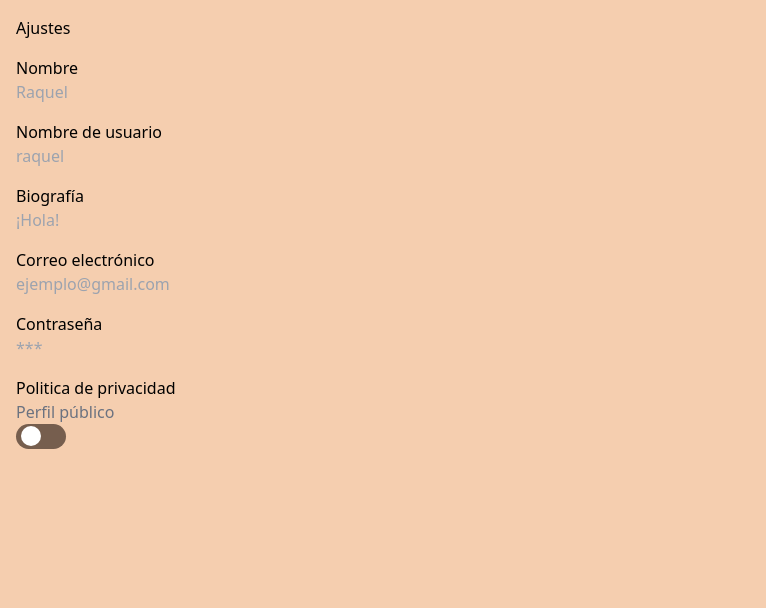
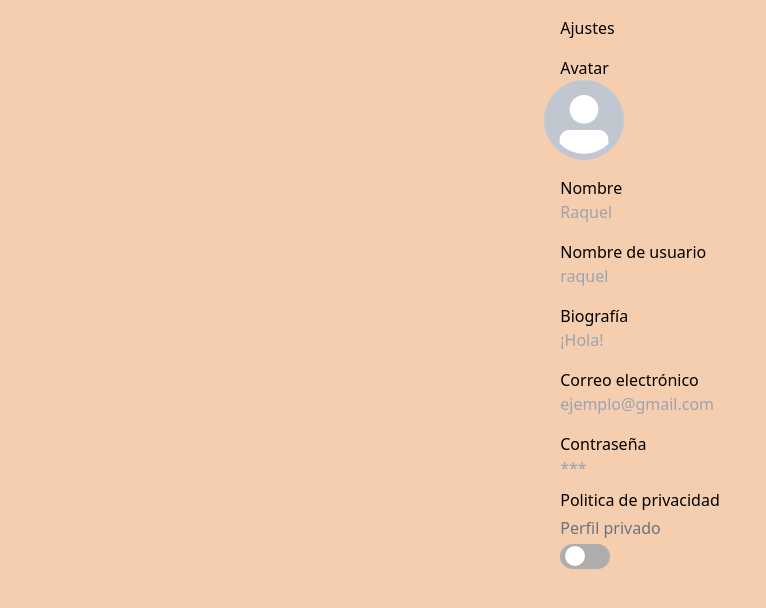
Before and after one commit to RaquelBayas/heyMama_project, a React (Vite) app in the folder frontend/: page /config in a window 1280 px wide. Shown: the top 608 px of the page, without its empty margins (0-766 px from the left). Built offline with nearby package versions, Linux system fonts and the light colour scheme; a web font is replaced by a local one.

Commit message:
added upload avatar

```diff
--- a/frontend/src/components/ToggleSwitch.tsx
+++ b/frontend/src/components/ToggleSwitch.tsx
@@ -11,11 +11,11 @@ export default function ToggleSwitch() {
         if (switchState) {
             label.classList.add('on')
             label.classList.remove('off')
-            privacyState.innerText = 'Perfil público'
+            privacyState.innerText = 'Perfil privado'
         } else {
             label.classList.add('off')
             label.classList.remove('on')
-            privacyState.innerText = 'Perfil privado'
+            privacyState.innerText = 'Perfil público'
         }
 
     }, [switchState])
@@ -26,7 +26,7 @@ export default function ToggleSwitch() {
     }
     return (
         <label htmlFor="checkbox">Politica de privacidad
-            <span className="profile block text-gray-500">Perfil público</span>
+            <span className="profile block text-gray-500 my-1">Perfil público</span>
             <label htmlFor="checkbox" className="switch on">
                 <input
                     id="checkbox"
--- a/frontend/src/components/UserConf.tsx
+++ b/frontend/src/components/UserConf.tsx
@@ -3,14 +3,23 @@ import ToggleSwitch from './ToggleSwitch.tsx'
 function UserConf() {
 
     const handleClick = (e) => {
-        console.log(e.target);
+        console.log(e.target.alt);
+        if (e.target.alt === 'avatar') {
+
+        }
 
     }
 
     return (
-        <main className='flex flex-col p-4 config' onClick={handleClick}>
+        <main className='flex justify-center'>
+            <form className='flex flex-col p-4 config w-max' onClick={handleClick}>
 
                 <h1 className='mb-4'>Ajustes</h1>
+
+                <label htmlFor="avatar">Avatar
+                    <input type="file" accept='image/*' capture="camera" id='avatar' className='hidden' />
+                    <img src="./src/assets/avatar-person.svg" alt="avatar" className='mb-4 -ml-4 max-w-[5rem]' />
+                </label>
 
                 <label htmlFor="name">Nombre</label>
                 <span className='text-gray-400 mb-4'>Raquel</span>
@@ -25,10 +34,11 @@ function UserConf() {
                 <span className='text-gray-400 mb-4'>ejemplo@gmail.com</span>
 
                 <label htmlFor="password">Contraseña</label>
-            <span className='text-gray-400 mb-4'>***</span>
+                <span className='text-gray-400 mb-2'>***</span>
 
                 <ToggleSwitch />
 
+            </form>
         </main>
     )
 }
--- a/frontend/src/components/switch.css
+++ b/frontend/src/components/switch.css
@@ -20,7 +20,7 @@ label.switch {
 }
 
 label.on {
-    background-color: #765e4e;
+    background-color: #adadad;
 
     &:after {
         left: 5px
@@ -28,7 +28,7 @@ label.on {
 }
 
 label.off {
-    background-color: #adadad;
+    background-color: #765e4e;
 
     &:after {
         left: calc(55% - 5px)
```
Also changed, not shown: frontend/src/assets/avatar-person.svg (added). Lines whose indentation alone changed are shown as unchanged.
